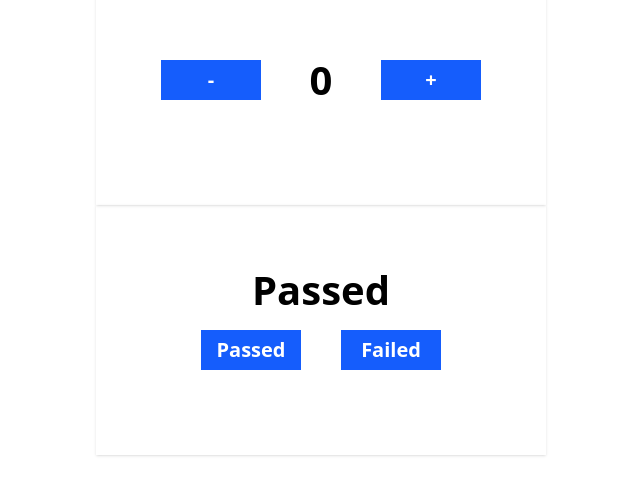
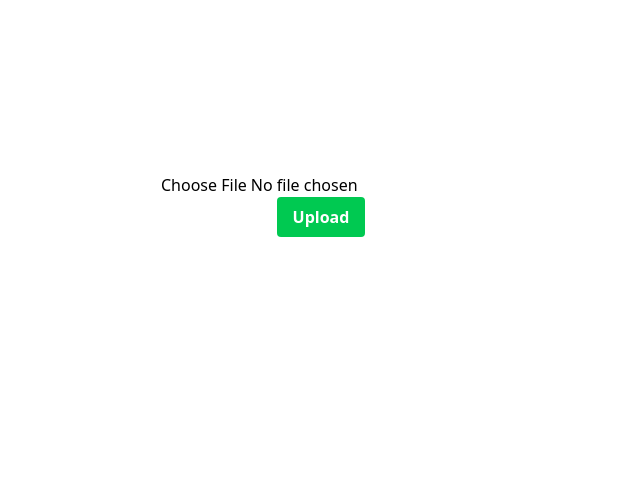
Before and after one commit to HKKavindaPathum/MERN-E-commerce-Website-Frontend, a React (Vite) app: page /testing in a window 1280 px wide. Shown: the part 195-690 px from the top of the page, without its empty margins (319-959 px from the left). Built offline with nearby package versions, Linux system fonts and the light colour scheme.

Commit message:
modify test

```diff
--- a/src/pages/test.jsx
+++ b/src/pages/test.jsx
@@ -1,52 +1,32 @@
-import { useState } from "react";
+import { useState } from "react"
+import mediaUpload from "../utils/mediaUpload"
 
 export default function TestPage(){
 
-    const [count,setCount] = useState(0)
-    const [status,setStatus] = useState("Passed")
+    const [image, setImage] = useState(null)
+
+
+    function fileUpload(){
+
+        mediaUpload(image).then(
+            (res)=>{
+                console.log(res)
+            }
+        ).catch(
+            (res)=>{
+                console.log(res)
+            }
+        )
+        //const url = await mediaUpload(image)
+    }
 
     return(
         <div className="w-full h-screen flex justify-center items-center  flex-col">
-            <div className="w-[450px] h-[250px] shadow flex justify-center items-center">
-                <button onClick={
-                    ()=>{
-                        setCount(count-1);
-                    }
-                } className="bg-blue-600 text-white font-bold text-center w-[100px] h-[40px] text-[20px] cursor-pointer">
-                    -
-                </button>
-                <span className="text-[40px] font-bold text-center w-[100px] h-[40px] mx-[10px] flex justify-center items-center">
-                    {count}
-                </span>
-                <button onClick={
-                    ()=>{
-                        setCount(count+1)
-                    }
-                } className="bg-blue-600 text-white font-bold text-center w-[100px] h-[40px] text-[20px] cursor-pointer">
-                    +
-                </button>
-            </div>
-            <div className="w-[450px] h-[250px] shadow flex justify-center items-center flex-col">
-                <span className="text-[40px] font-bold text-center w-[100px] h-[40px] mx-[10px] flex justify-center items-center">
-                    {status}
-                </span>
-                <div>
-                    <button onClick={
-                        ()=>{
-                            setStatus("Passed");
-                        }
-                    } className="bg-blue-600 text-white font-bold text-center w-[100px] h-[40px] text-[20px] cursor-pointer m-[20px]">
-                        Passed
-                    </button>
-                    <button onClick={
-                        ()=>{
-                            setStatus("Failed")
-                        }
-                    } className="bg-blue-600 text-white font-bold text-center w-[100px] h-[40px] text-[20px] cursor-pointer m-[20px]">
-                        Failed
-                    </button>
-                </div>
-            </div>
+            <input type="file" className="file-input file-input-bordered w-full max-w-xs"
+            onChange={(e)=>{
+                setImage(e.target.files[0])
+            }} />
+            <button onClick={fileUpload} className="bg-green-500 text-white font-bold py-2 px-4 rounded">Upload</button>
         </div>
     )
 }
```
